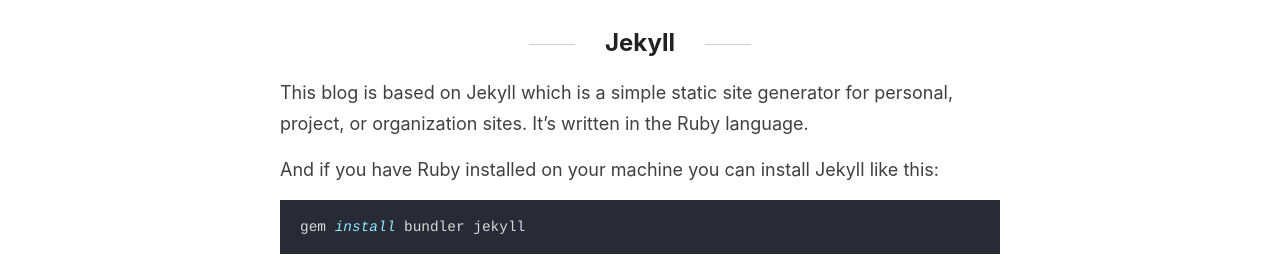
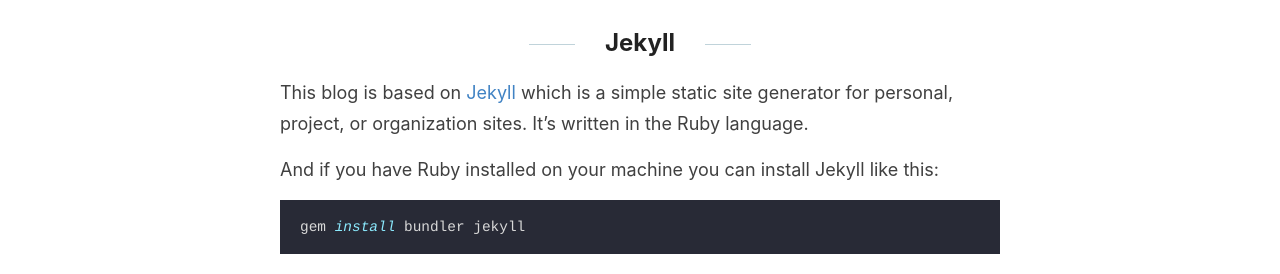
Before and after one commit to ptcodes/ptcodes.github.io, a Jekyll site: the page built from _posts/2020-05-28-static-blog-with-jekyll-and-amazon-amplify.md, in a window 1280 px wide and 900 px high, scrolled down 994 px. Shown: the part 178-452 px from the top of the window. Built offline with Jekyll 4.4.1, drawn with Linux system fonts in a browser that asks for light colours; comment, search, counter and statistics services are not loaded; part of the change alters nothing that is shown.

````diff
--- a/_posts/2020-05-28-static-blog-with-jekyll-and-amazon-amplify.md
+++ b/_posts/2020-05-28-static-blog-with-jekyll-and-amazon-amplify.md
@@ -27,7 +27,7 @@ Amplify is very cheap. If you use it for a personal blog with low traffic you ge
 
 ## Jekyll
 
-This blog is based on Jekyll which is a simple static site generator for personal, project, or organization sites. It's written in the Ruby language.
+This blog is based on [Jekyll](https://jekyllrb.com/) which is a simple static site generator for personal, project, or organization sites. It's written in the Ruby language.
 
 And if you have Ruby installed on your machine you can install Jekyll like this:
 ```bash
````
